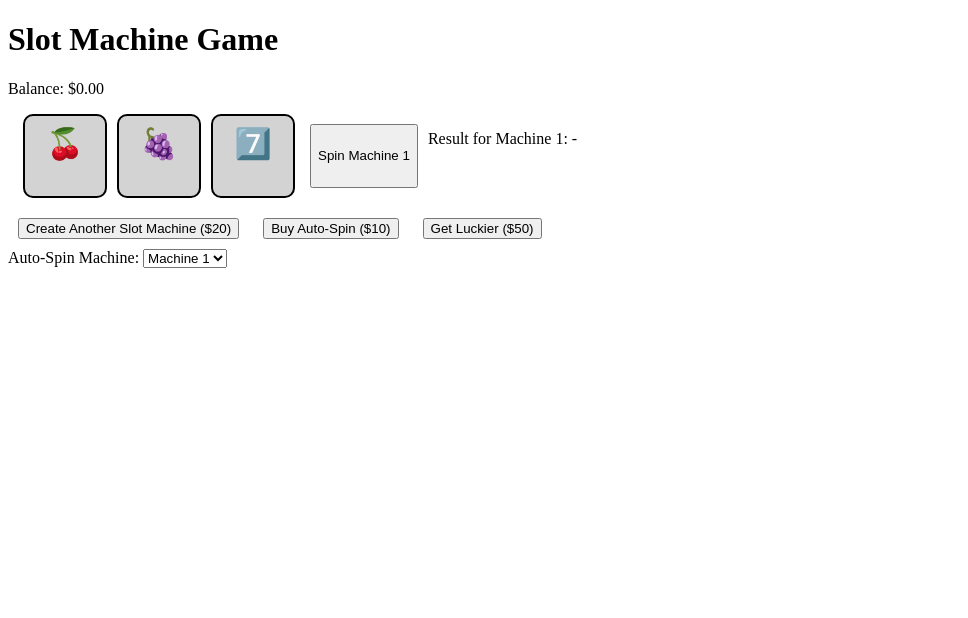
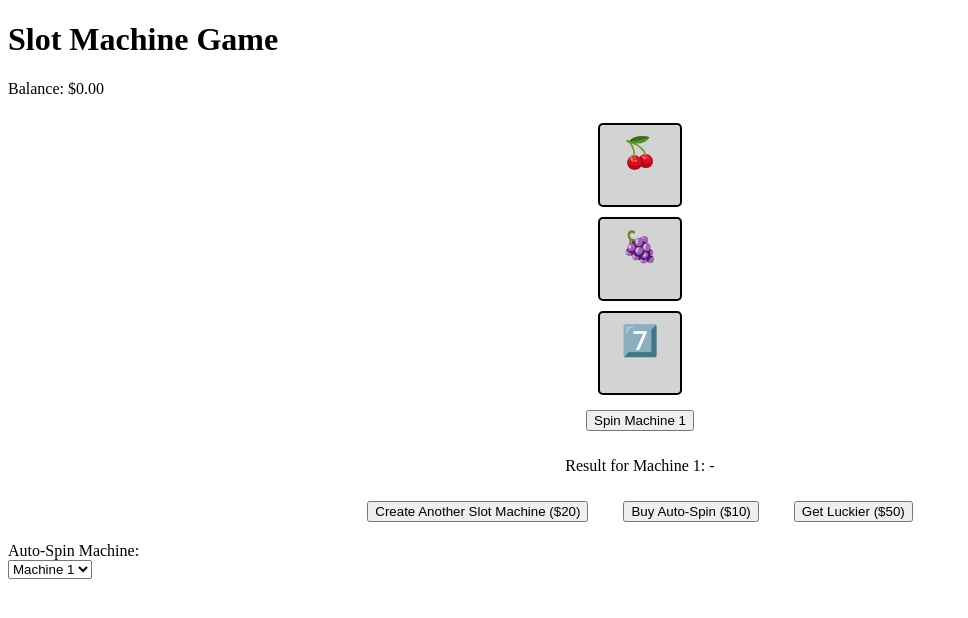
Before and after one commit to Lethalcompanyisamazing/Gamble, a plain HTML site: page index.html in a window 1280 px wide. Shown: the whole page, without its empty margins (0-968 px from the left). Drawn offline with Linux system fonts and the light colour scheme.

Commit message:
Update style.css

```diff
--- a/style.css
+++ b/style.css
@@ -1,13 +1,17 @@
-#slotMachineContainer {
+#slotMachinesContainer {
   display: flex;
   flex-wrap: wrap;
   justify-content: center;
+  gap: 20px;
   margin-top: 20px;
 }
 
 .slotMachine {
   display: flex;
-  margin: 10px;
+  justify-content: center;
+  align-items: center;
+  flex-direction: column;
+  width: 150px;
 }
 
 .reel {
@@ -17,19 +21,28 @@
   width: 60px;
   height: 60px;
   text-align: center;
-  margin: 0 5px;
-  border-radius: 10px;
+  margin: 5px;
+  border-radius: 5px;
   background-color: lightgray;
+}
+
+#spinMachineButton {
+  padding: 5px 10px;
+  font-size: 14px;
+  cursor: pointer;
 }
 
 button {
   margin: 10px;
 }
 
-#spinMachineButton {
+#upgradeSection {
+  display: flex;
+  justify-content: center;
+  gap: 15px;
+}
+
+label {
   display: block;
-  margin: 20px auto;
-  padding: 10px 20px;
-  font-size: 18px;
-  cursor: pointer;
+  margin-top: 10px;
 }
```
